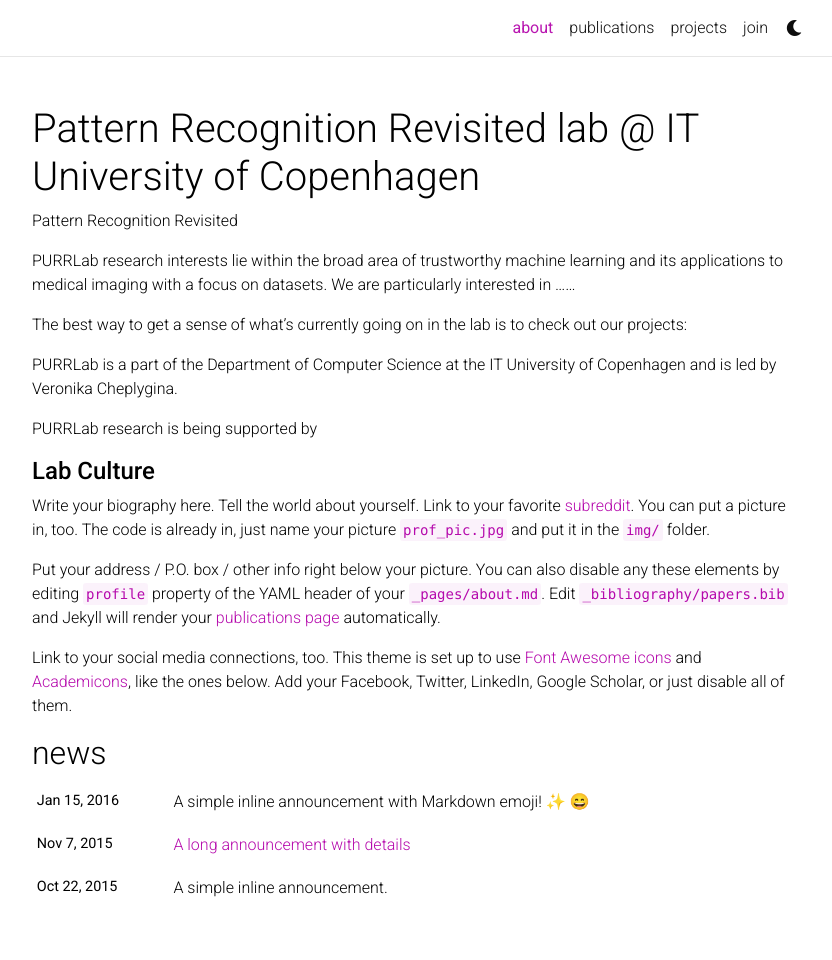
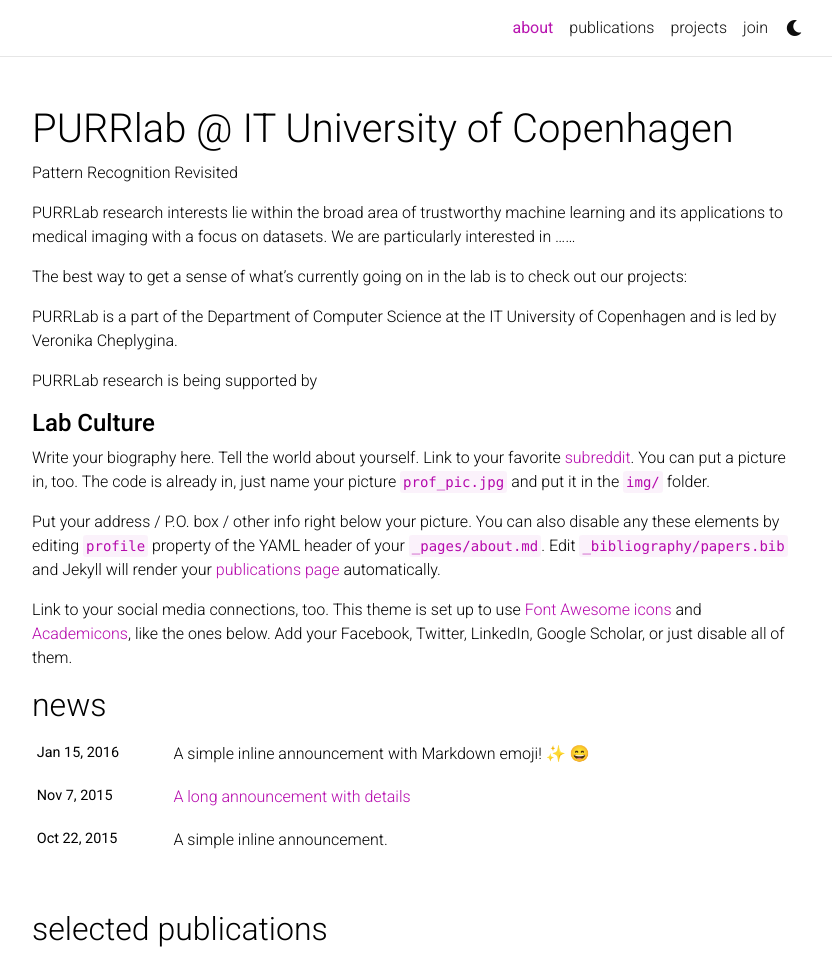
Before and after one commit to bethanychamberlain/testing, a Jekyll site: the page built from _pages/about.md, in a window 1280 px wide and 1297 px high, cut to the strip 0-960 px from the top of the window. Shown: the whole strip, without its empty margins (223-1055 px from the left). Built offline with Jekyll 4.4.1, drawn with Linux system fonts in a browser that asks for light colours; emoji names are drawn with the system emoji font; comment, search, counter and statistics services are not loaded; a style sheet for code colours, icons or effects is not loaded.

Commit message:
Update _config.yml

```diff
--- a/_config.yml
+++ b/_config.yml
@@ -2,7 +2,7 @@
 # Site settings
 # -----------------------------------------------------------------------------
 
-title: Pattern Recognition Revisited lab @ IT University of Copenhagen
+title: PURRlab @ IT University of Copenhagen
 first_name:
 middle_name:
 last_name: PURRlab
```
